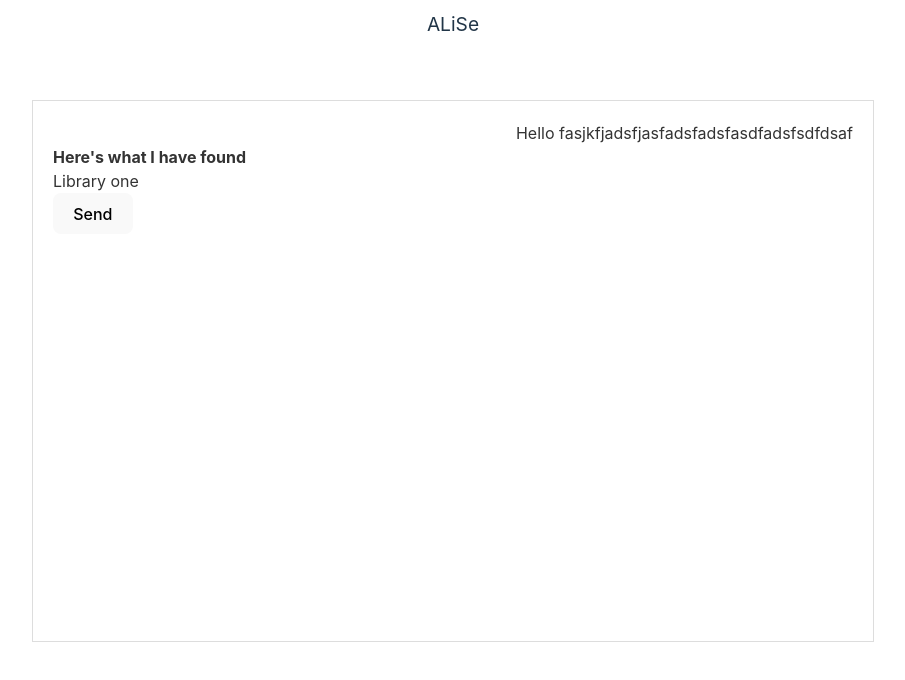
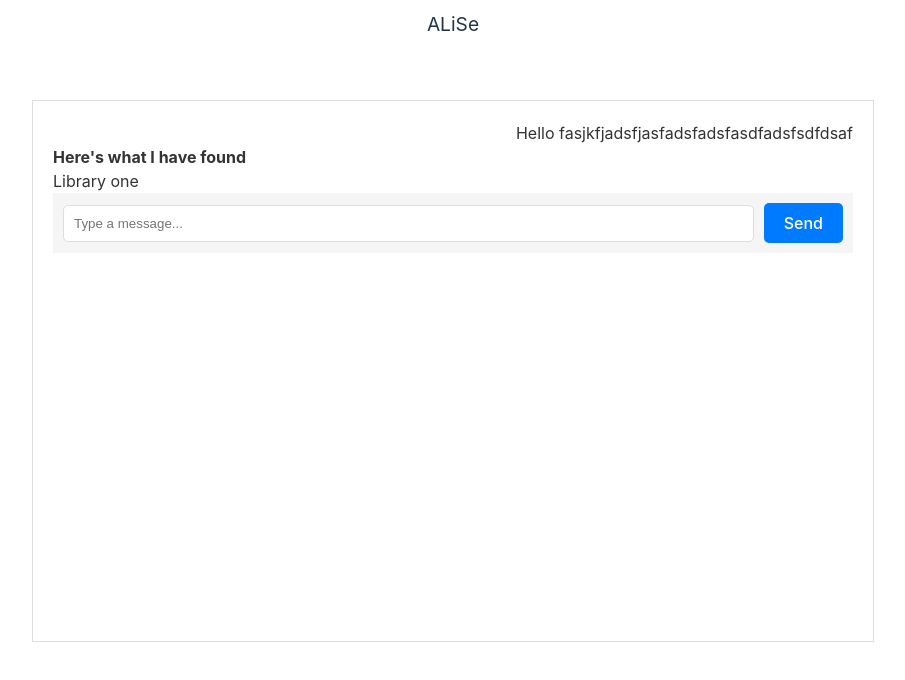
Before and after one commit to IamLucifer0312/ALISE-AI-Library-Search, a React (Vite) app in the folder client/ALiSe/: page / in a window 1280 px wide. Shown: the top 680 px of the page, without its empty margins (187-1092 px from the left). Built offline with nearby package versions, Linux system fonts and the light colour scheme.

Commit message:
updated backend

```diff
--- a/client/ALiSe/src/App.css
+++ b/client/ALiSe/src/App.css
@@ -107,3 +107,27 @@ button:focus-visible {
 #AI-answers {
   color: #333;
 }
+
+#chat-bar {
+  display: flex;
+  justify-content: space-between;
+  align-items: center;
+  padding: 10px;
+  background-color: #f5f5f5;
+}
+
+#chat-input {
+  flex-grow: 1;
+  margin-right: 10px;
+  padding: 10px;
+  border-radius: 5px;
+  border: 1px solid #ddd;
+}
+
+#chat-button {
+  padding: 10px 20px;
+  border-radius: 5px;
+  border: none;
+  background-color: #007BFF;
+  color: white;
+}
--- a/client/ALiSe/src/App.jsx
+++ b/client/ALiSe/src/App.jsx
@@ -19,7 +19,10 @@ function App() {
         <div id = 'user-prompt'>Hello fasjkfjadsfjasfadsfadsfasdfadsfsdfdsaf</div>
         <div id = 'AI-answer-title'>Here's what I have found</div>
         <div id = 'AI-answers'>Library one</div>
-        <button onClick={handleClick}>Send</button>
+        <div id = 'chat-bar'>
+          <input type="text" id="chat-input" placeholder="Type a message..."/>
+          <button id ="chat-button" onClick={handleClick}>Send</button>
+        </div>
       </div>
     </div>
   );
```
Also changed, not shown: 2 other files (tests, documents, lock files or other folders).
